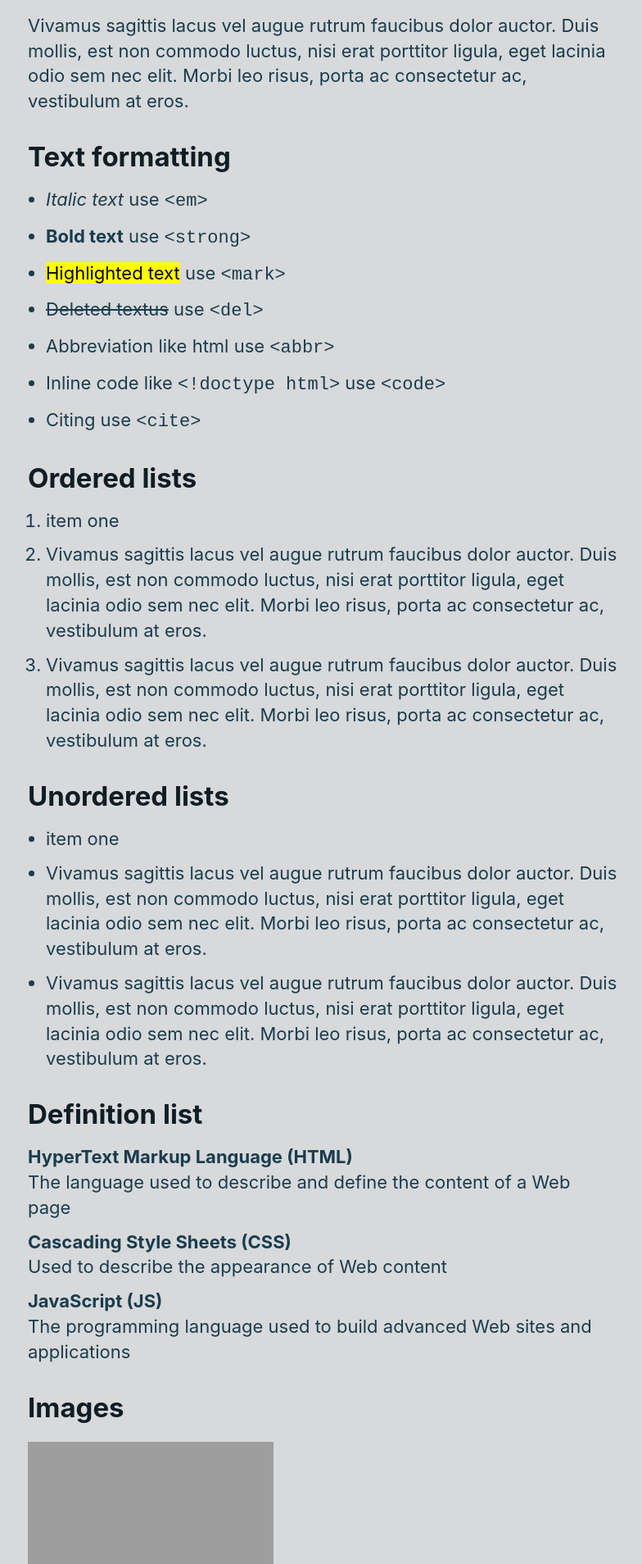
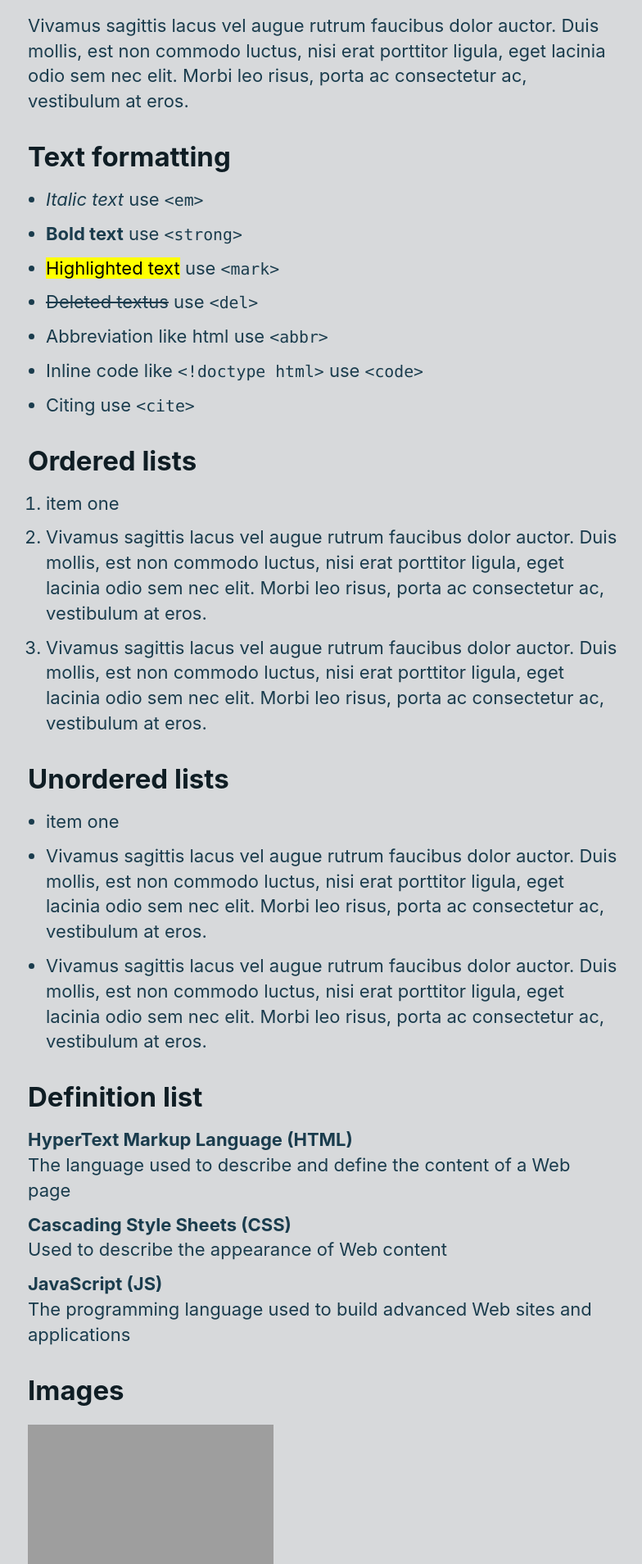
Before and after one commit to aflim/golb, a Jekyll site: the page built from styleguide.md, in a window 1280 px wide. Shown: the part 486-2394 px from the top of the page at 82% size, without its empty margins (246-1030 px from the left). Built offline with Jekyll 4.4.1, drawn with Linux system fonts in a browser that asks for light colours; grey boxes are pictures that could not be loaded.

Commit message:
Update stylesheet.css

```diff
--- a/assets/stylesheet.css
+++ b/assets/stylesheet.css
@@ -53,6 +53,9 @@
   /* font family */
   --font-system: -apple-system, BlinkMacSystemFont, "Segoe UI", Roboto, "Helvetica Neue", Arial, "Noto Sans", sans-serif, "Apple Color Emoji", "Segoe UI Emoji", "Segoe UI Symbol", "Noto Color Emoji";
   --font-monospace: SFMono-Regular, Menlo, Monaco, Consolas, "Liberation Mono", "Courier New", monospace;
+
+  /* border radius */
+  --border-radius: .25em;
 
   /* default color scheme */
   color-scheme: light;
@@ -263,6 +266,18 @@
   block-size: auto;
 }
 
+code {
+  font-family: var(--font-monospace);
+  font-size: .9em;
+  /*color: var(--ink-3);*/
+}
+
+pre {
+  margin-block-start: 0;
+  margin-block-end: 1em;
+  overflow: auto;
+}
+
 /* - */
 .container {
   max-inline-size: 45rem;
```
